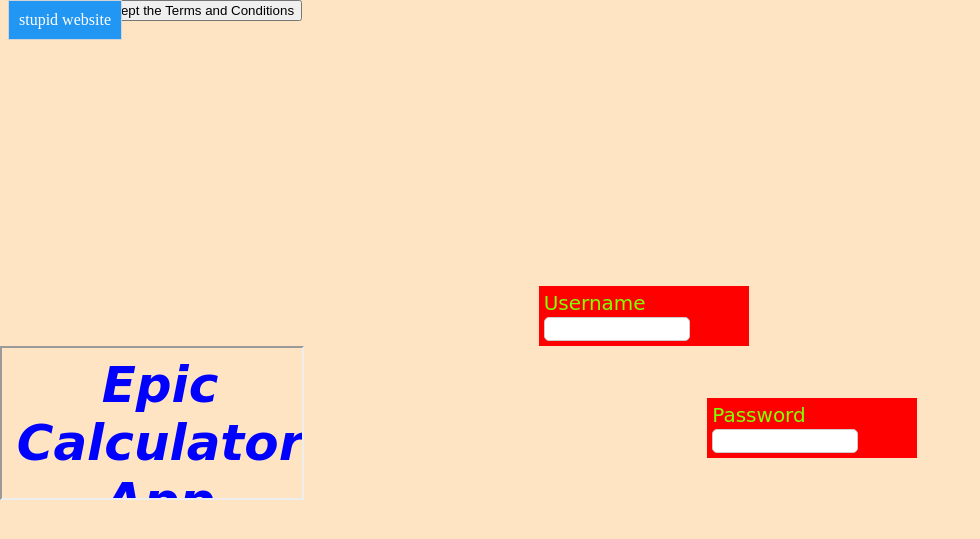
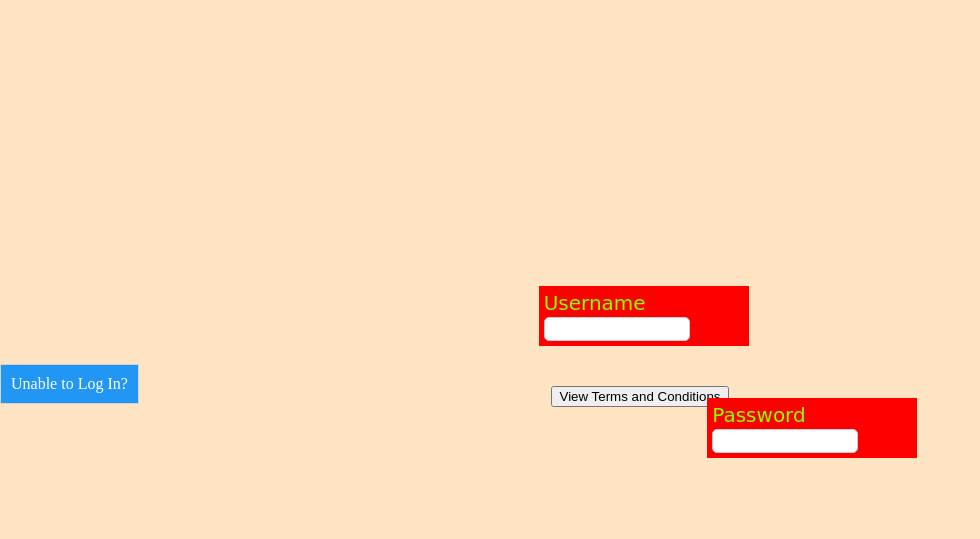
Before and after one commit to SRM47/stupidhack-f23, a Flask app: page / in a window 1280 px wide. Shown: the part 66-605 px from the top of the page, without its empty margins (0-980 px from the left). Run offline with Flask 3, Linux system fonts and the light colour scheme.

Commit message:
Push changes

```diff
--- a/app/static/login_script.js
+++ b/app/static/login_script.js
@@ -55,6 +55,11 @@ login_form.addEventListener("submit", (e) => {
        console.log(username);
        console.log(password);
 });
+
+document.getElementById("tacbutton").addEventListener("click", function () {
+       document.getElementsByTagName("iframe")[0].style.display = "block";
+
+})
 
 const scale_factor = 4;
 const moving_divs = document.getElementsByClassName('moving_div');
--- a/app/static/style.css
+++ b/app/static/style.css
@@ -107,6 +107,12 @@ body {
        font-size: 12px;
 }
 
+iframe{
+       margin:auto;
+       position:relative;
+       width: 40%;
+}
+
 
 table#calc {
        border: 1px solid rgb(255, 179, 179);
--- a/app/templates/login.html
+++ b/app/templates/login.html
@@ -5,39 +5,47 @@
     <div class="moving_div box">
       <div class="inner-box">
         <label for="password">Password</label><br />
-      <input type="text" id="password" name="password" class="input-box" required /><br />
+        <input
+          type="text"
+          id="password"
+          name="password"
+          class="input-box"
+          required
+        /><br />
       </div>
     </div>
     <br /><br />
     <div class="moving_div box">
       <div class="inner-box">
         <label for="username">Username</label><br />
-      <input type="password" id="username" name="username" class="input-box" required /><br />
+        <input
+          type="password"
+          id="username"
+          name="username"
+          class="input-box"
+          required
+        /><br />
       </div>
     </div>
-
-  <iframe src="/terms" title="Read the terms and services"></iframe>
+  </form>
 
 
-  <br>
-  </form>
+<center>
+  <iframe style="display: none" src="/terms" title="Read the terms and services"></iframe>
+</center>
+<br />
+<div id="guest_login_cover">
+  <!-- Include a header DIV with the same name as the draggable DIV, followed by "header" -->
+  <div id="header">Unable to Log In?</div>
 </div>
 
-<div id="guest_login_cover">
-  <!-- Include a header DIV with the same name as the draggable DIV, followed by "header" -->
-  <div id="header">stupid website</div>
-</div>
-
-  <a href="/calculator">
-    <button id="guestlogin">Guest Login</button>
+<a href="/calculator"> <button id="guestlogin">Guest Login</button></a>
 
 
+  <center><button id="tacbutton" onClick="tacpressed">View Terms and Conditions</button></center>
 
-    <a href="/terms">
-      <button id="terms">Accept the Terms and Conditions</button>
-
+</div>
 
 <script src="{{url_for('static', filename='login_script.js')}}"></script>
 
-
 {%endblock%}
```
Lines whose indentation alone changed are shown as unchanged.
